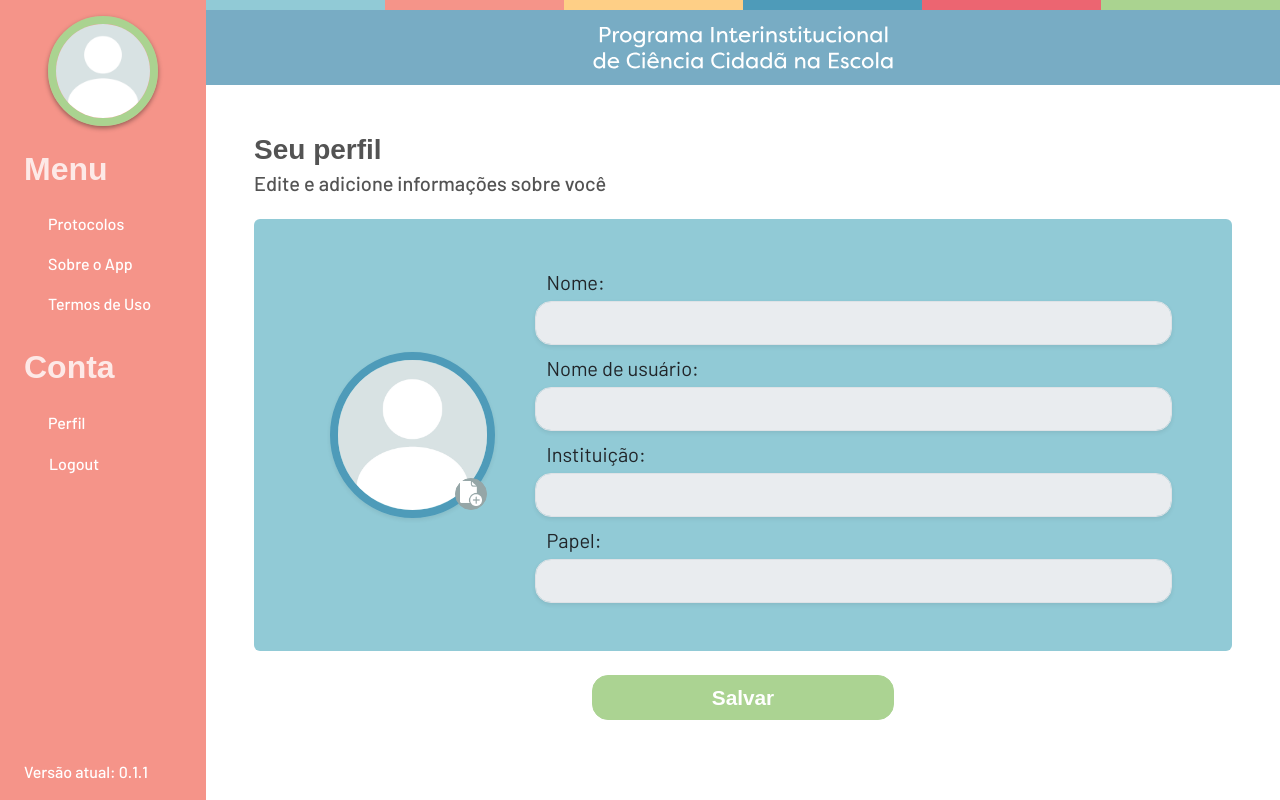
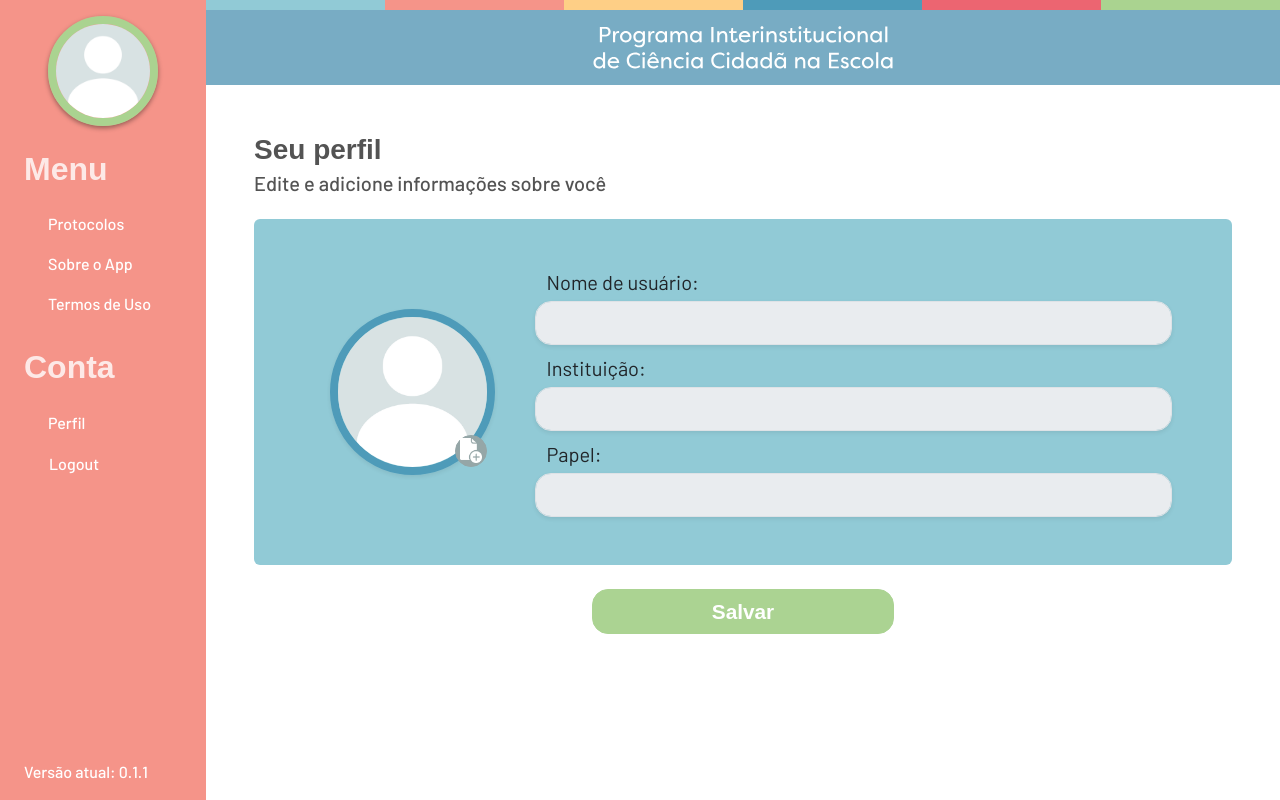
Before and after one commit to VRI-UFPR/CienciaNaEscola, a React (Create React App) app: page /#/profile in a window 1280 px wide. Built offline with nearby package versions, Linux system fonts and the light colour scheme; a web font is replaced by a local one.

Commit message:
[REMOVE]: name on profile page

```diff
--- a/src/pages/ProfilePage.jsx
+++ b/src/pages/ProfilePage.jsx
@@ -78,19 +78,6 @@ function ProfilePage(props) {
                             <div className="col-12 col-lg-9 d-flex flex-column justify-content-center">
                                 <div className="row align-items-center m-0 mb-2">
                                     <div className="row mb-1">
-                                        <label htmlFor="name-input" className="col-12 form-label profile-label fs-5 pb-0 pe-lg-5 mb-0">
-                                            Nome:
-                                        </label>
-                                    </div>
-                                    <input
-                                        type="name"
-                                        disabled={!allowEdit}
-                                        className="col form-control rounded-4 shadow-sm fs-5"
-                                        id="name-input"
-                                    ></input>
-                                </div>
-                                <div className="row align-items-center m-0 mb-2">
-                                    <div className="row mb-1">
                                         <label htmlFor="username-input" className="col-12 form-label profile-label fs-5 pb-0 pe-lg-5 mb-0">
                                             Nome de usuário:
                                         </label>
```
